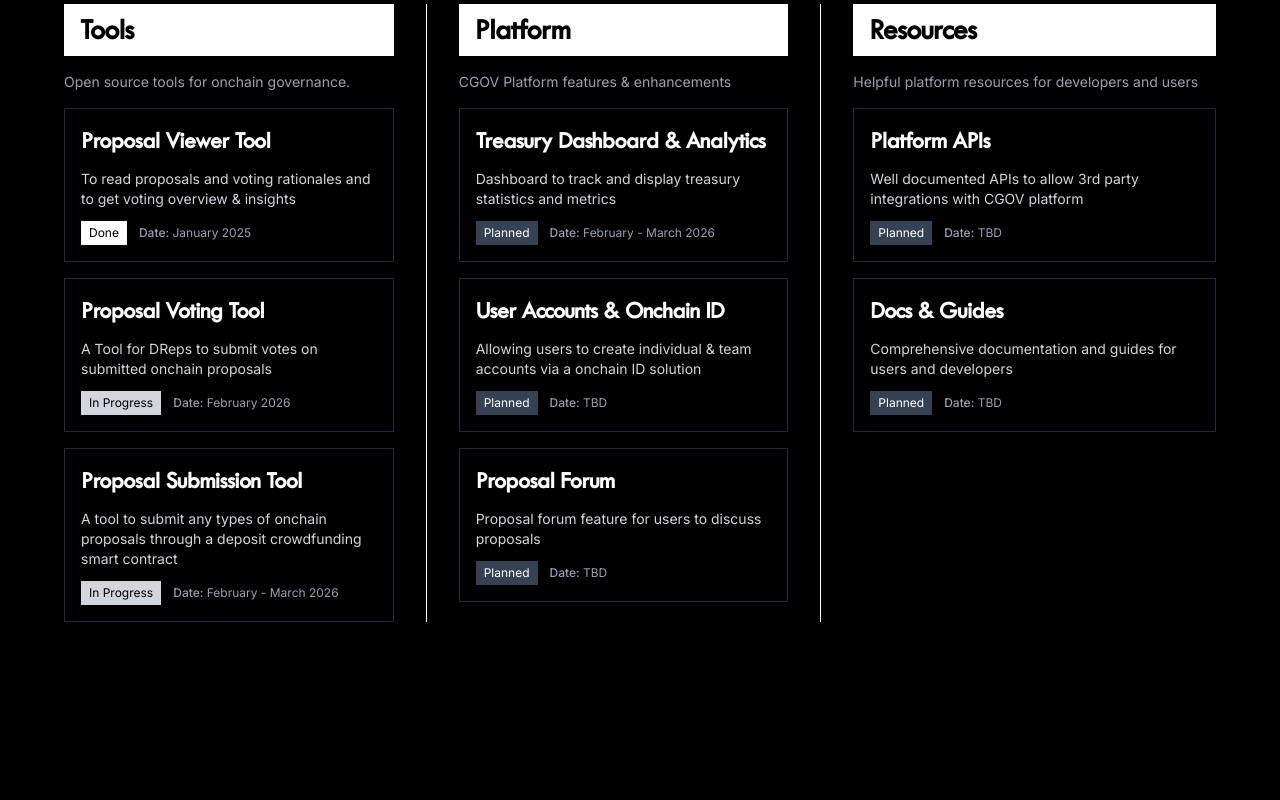
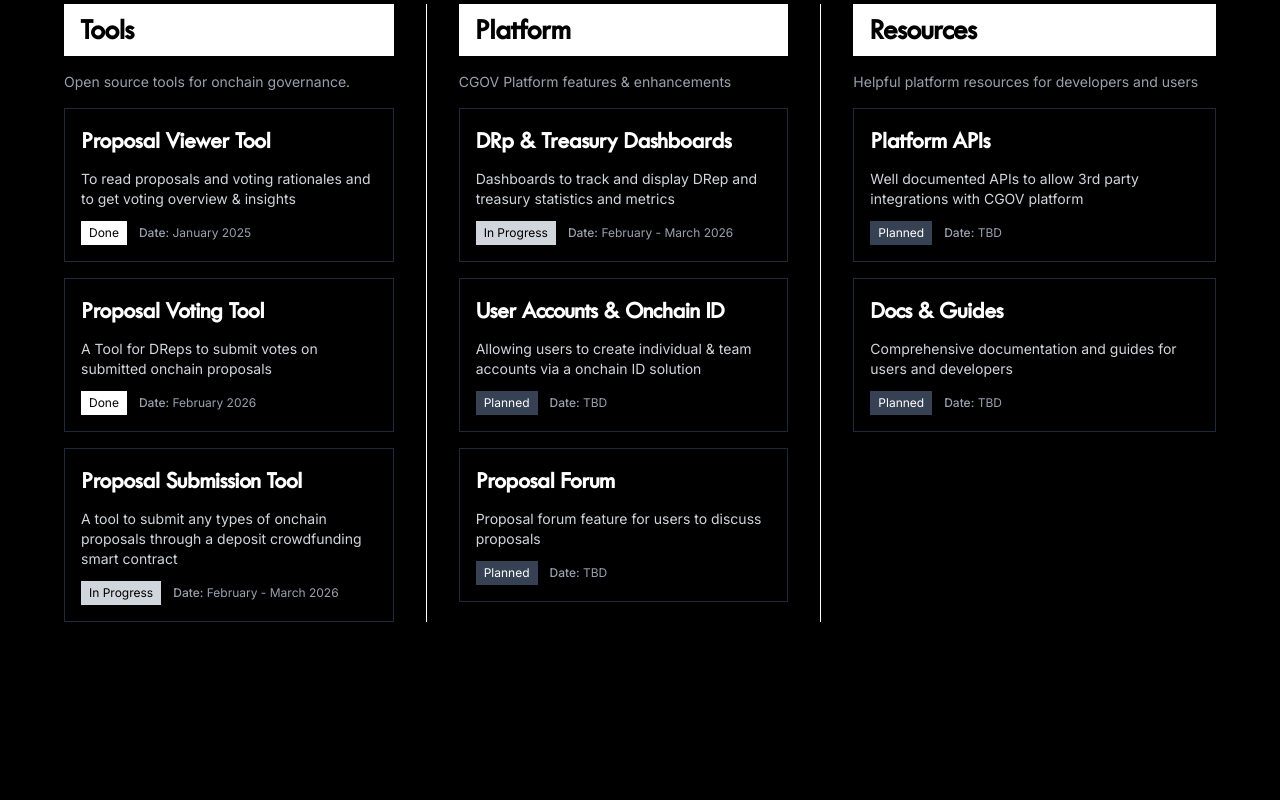
Before and after one commit to nomos-guild/nomos, a Next.js app: page /cgov in a window 1280 px wide. Shown: the part 1320-2120 px from the top of the page. Built offline with nearby package versions, Linux system fonts and the light colour scheme.

Commit message:
Update project statuses and titles in page.tsx

```diff
--- a/app/cgov/page.tsx
+++ b/app/cgov/page.tsx
@@ -42,7 +42,7 @@
         title: "Proposal Voting Tool",
         cardPreview: "A Tool for DReps to submit votes on submitted onchain proposals",
         description: "A Tool for DReps to submit votes on submitted onchain proposals",
-        status: "in_progress",
+        status: "done",
         date: "February 2026",
         objective: "Facilitate voting for DReps on governance proposals",
         developers: ["Mesh & SIDAN Lab"],
@@ -65,10 +65,10 @@
     description: "CGOV Platform features & enhancements",
     cards: [
       {
-        title: "Treasury Dashboard & Analytics",
-        cardPreview: "Dashboard to track and display treasury statistics and metrics",
-        description: "Dashboard to track and display treasury statistics and metrics",
-        status: "planned",
+        title: "DRp & Treasury Dashboards",
+        cardPreview: "Dashboards to track and display DRep and treasury statistics and metrics",
+        description: "Dashboards to track and display DRep and treasury statistics and metrics",
+        status: "in_progress",
         date: "February - March 2026",
         objective: "Provide comprehensive treasury insights and analytics",
         developers: ["Mesh & SIDAN Lab"],
```
